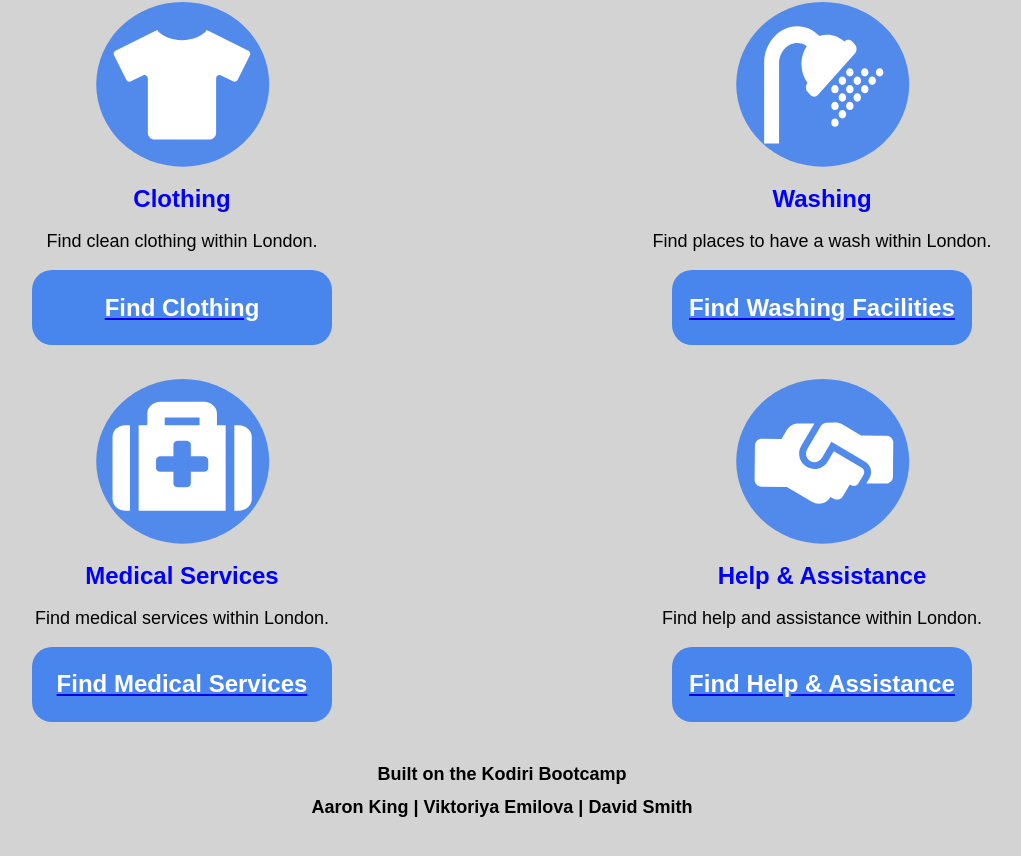
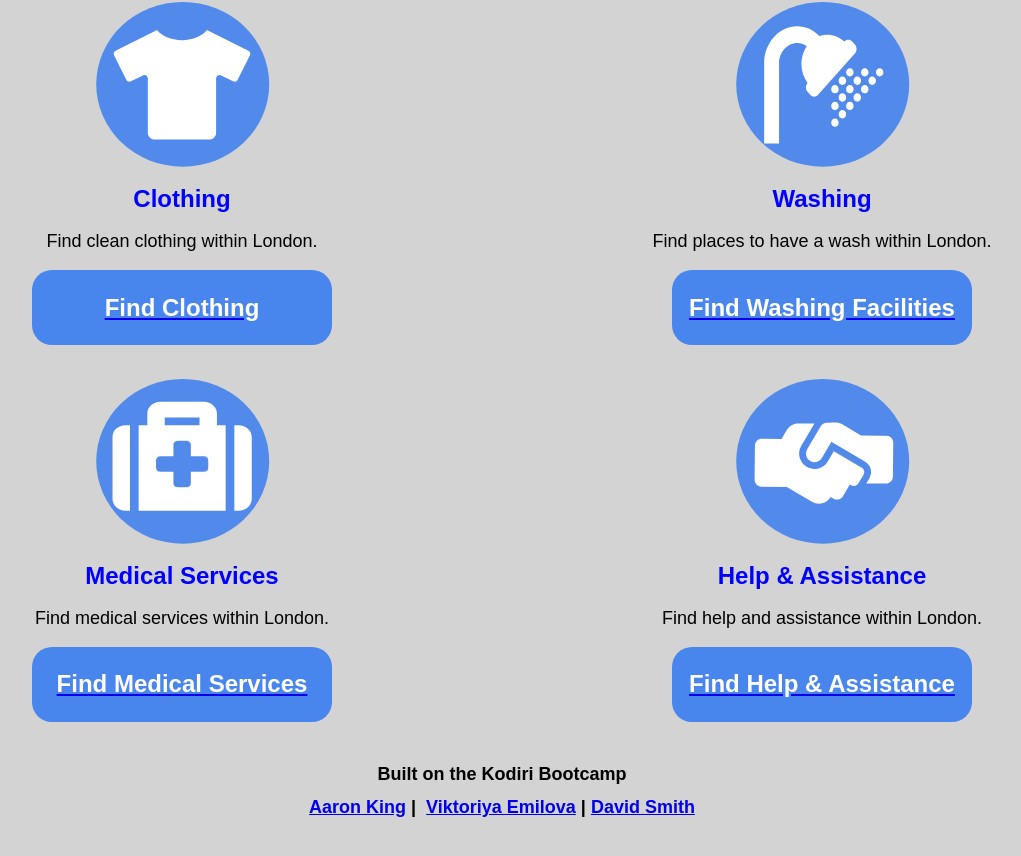
Before and after one commit to kodiri/homeless-and-hungry, a React (Create React App) app: page / in a window 1280 px wide. Shown: the part 828-1684 px from the top of the page, without its empty margins (138-1159 px from the left). Built offline with nearby package versions, Linux system fonts and the light colour scheme.

Commit message:
Amended CSS and added linkedIn links for myself and Aaron - awaiting Vicky's details

```diff
--- a/src/Interface.js
+++ b/src/Interface.js
@@ -141,7 +141,19 @@ class Interface extends Component {
         <div className="MasterBox">
           <div className="box">
             <div><h1 className="IntroText">Built on the Kodiri Bootcamp</h1>
-            <div><h1 className="IntroText">Aaron King | Viktoriya Emilova | David Smith </h1></div>
+              <div><h1 className="IntroText">
+              <a target="_blank"
+                rel="noopener noreferrer"
+                href='https://www.linkedin.com/in/aaron-king-420266167/'>
+                Aaron King</a> | &nbsp;
+                <a target="_blank"
+                  rel="noopener noreferrer"
+                  href='https://www.caritasanchorhouse.org.uk/'>
+                  Viktoriya Emilova</a> |&nbsp;
+                <a target="_blank"
+                  rel="noopener noreferrer"
+                  href='https://www.linkedin.com/in/david-smith-62b0aa169/'>
+                  David Smith</a> </h1></div>
             </div>
           </div>
         </div>
```
Also changed, not shown: src/results.css (added, +44 -0 lines). Lines whose indentation alone changed are shown as unchanged.
